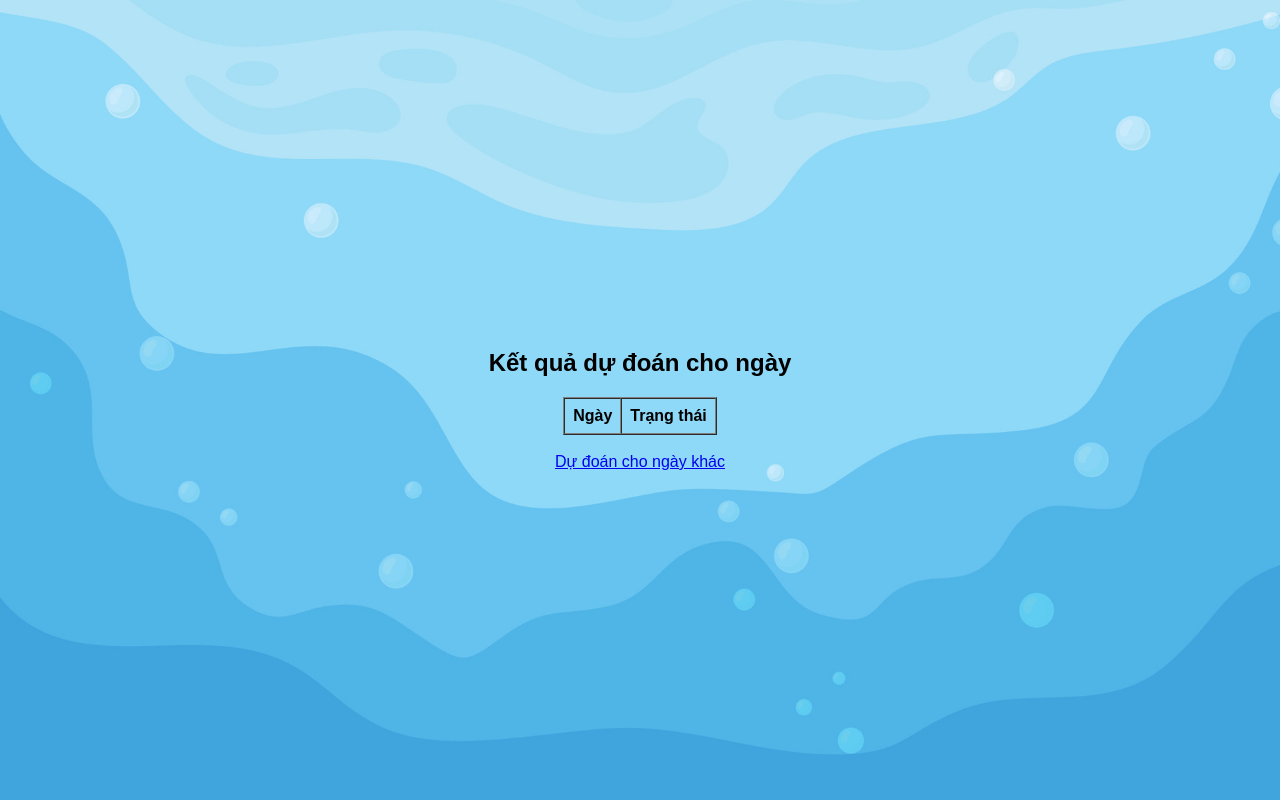
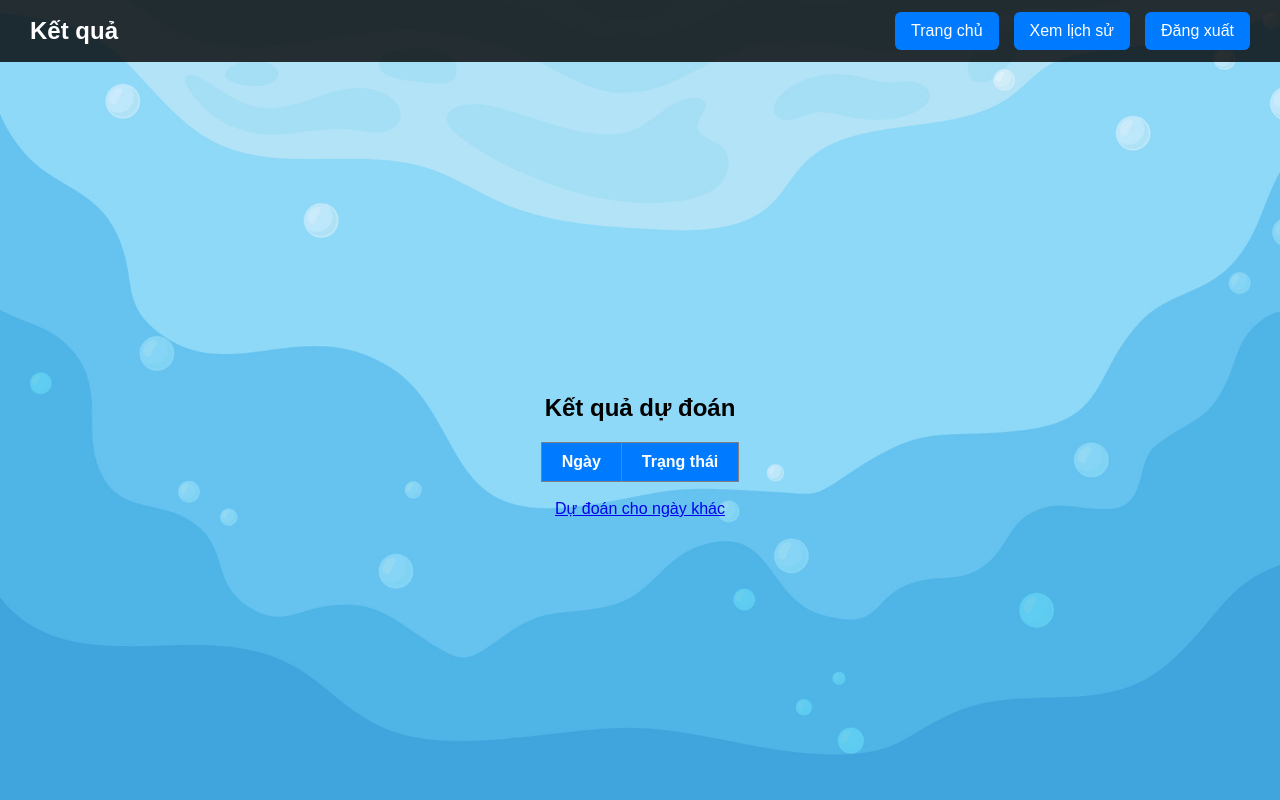
Before and after one commit to kEeeE22/TTTN, a FastAPI app: template templates/predict.html in a window 1280 px wide. Run offline with FastAPI, Linux system fonts and the light colour scheme; the template is opened without the code that fills it, so the values that code supplies are empty; parts of the project's set-up code (start-up, migrations or seed data) failed here and were passed over.

Commit message:
add db, history

```diff
--- a/app.py
+++ b/app.py
@@ -1,9 +1,11 @@
 from fastapi import FastAPI
 from fastapi.staticfiles import StaticFiles
 import controllers
+from db import Base, engine
+import models
 
 app = FastAPI()
-
+Base.metadata.create_all(bind=engine)
 app.mount("/static", StaticFiles(directory="static"), name="static")
 
 app.include_router(controllers.router)
--- /dev/null
+++ b/static/css/style.css
@@ -0,0 +1,52 @@
+body {
+    font-family: Arial, sans-serif;
+    margin: 0;
+    display: flex;
+    flex-direction: column;
+    align-items: center;
+    background-image: url("/static/img/background.jpg");
+    background-size: cover;
+    min-height: 100vh;
+}
+
+/* Navbar */
+.navbar {
+    width: 100%;
+    background-color: rgba(0, 0, 0, 0.8);
+    display: flex;
+    justify-content: space-between;
+    align-items: center;
+    padding: 12px 30px;
+    box-sizing: border-box;
+}
+
+.navbar h2 {
+    color: white;
+    margin: 0;
+}
+
+.navbar-links {
+    display: flex;
+    gap: 15px;
+}
+
+.navbar-links a {
+    text-decoration: none;
+    color: white;
+    padding: 10px 16px;
+    border-radius: 6px;
+    background-color: #007BFF;
+    transition: 0.3s;
+}
+
+.navbar-links a:hover {
+    background-color: #0056b3;
+}
+
+.logout {
+    background-color: #dc3545;
+}
+
+.logout:hover {
+    background-color: #a71d2a;
+}
--- a/templates/predict.html
+++ b/templates/predict.html
@@ -3,22 +3,44 @@
     <head>
         <title>Kết quả dự đoán</title>
     </head>
+    <link rel="stylesheet" href="/static/css/style.css">
     <style>
-        body {
-        font-family: Arial, sans-serif;
-        margin: 0;
+        .content {
+            flex: 1;
             display: flex;
             flex-direction: column;
             justify-content: center;
             align-items: center;
             text-align: center;
-        height: 100vh;
-        background-image: url("/static/img/background.jpg");
-        background-size: cover;
+            margin-top: 30px;
+        }
+
+        table {
+            border-collapse: collapse;
+            background-color: rgba(255, 255, 255, 0.9);
+        }
+
+        th, td {
+            padding: 10px 20px;
+        }
+
+        th {
+            background-color: #007BFF;
+            color: white;
         }
     </style>
     <body>
-        <h2>Kết quả dự đoán cho ngày {{ date_query }}</h2>
+        <div class="navbar">
+            <h2>Kết quả</h2>
+            <div class="navbar-links">
+                <a href="/">Trang chủ</a>
+                <a href="/history">Xem lịch sử</a>
+                <a href="/logout" class="logout">Đăng xuất</a>
+            </div>
+        </div>
+
+        <div class="content">
+            <h2>Kết quả dự đoán</h2>
             <table border="1" cellpadding="8" cellspacing="0">
                 <tr>
                     <th>Ngày</th>
@@ -41,5 +63,6 @@
             </table>
             <br>
             <a href="/">Dự đoán cho ngày khác</a>
+        </div>
     </body>
 </html>
```
Also changed, not shown: controllers.py (+91 -15 lines), models.py (+13 -7 lines), templates/history.html (added, +69 -0 lines), templates/index.html (+16 -8 lines), utils/utils.py (+12 -33 lines). Lines whose indentation alone changed are shown as unchanged.
